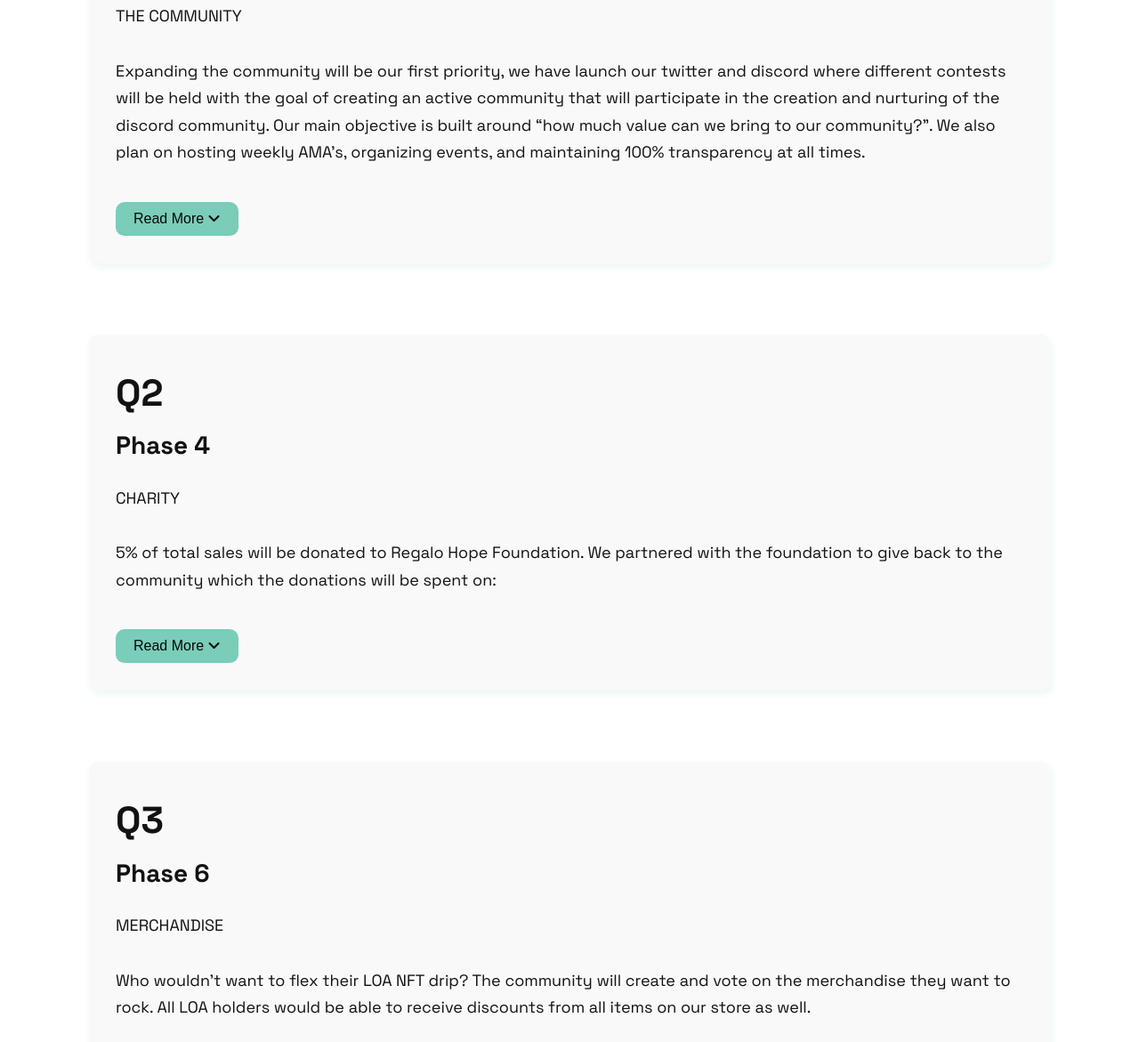
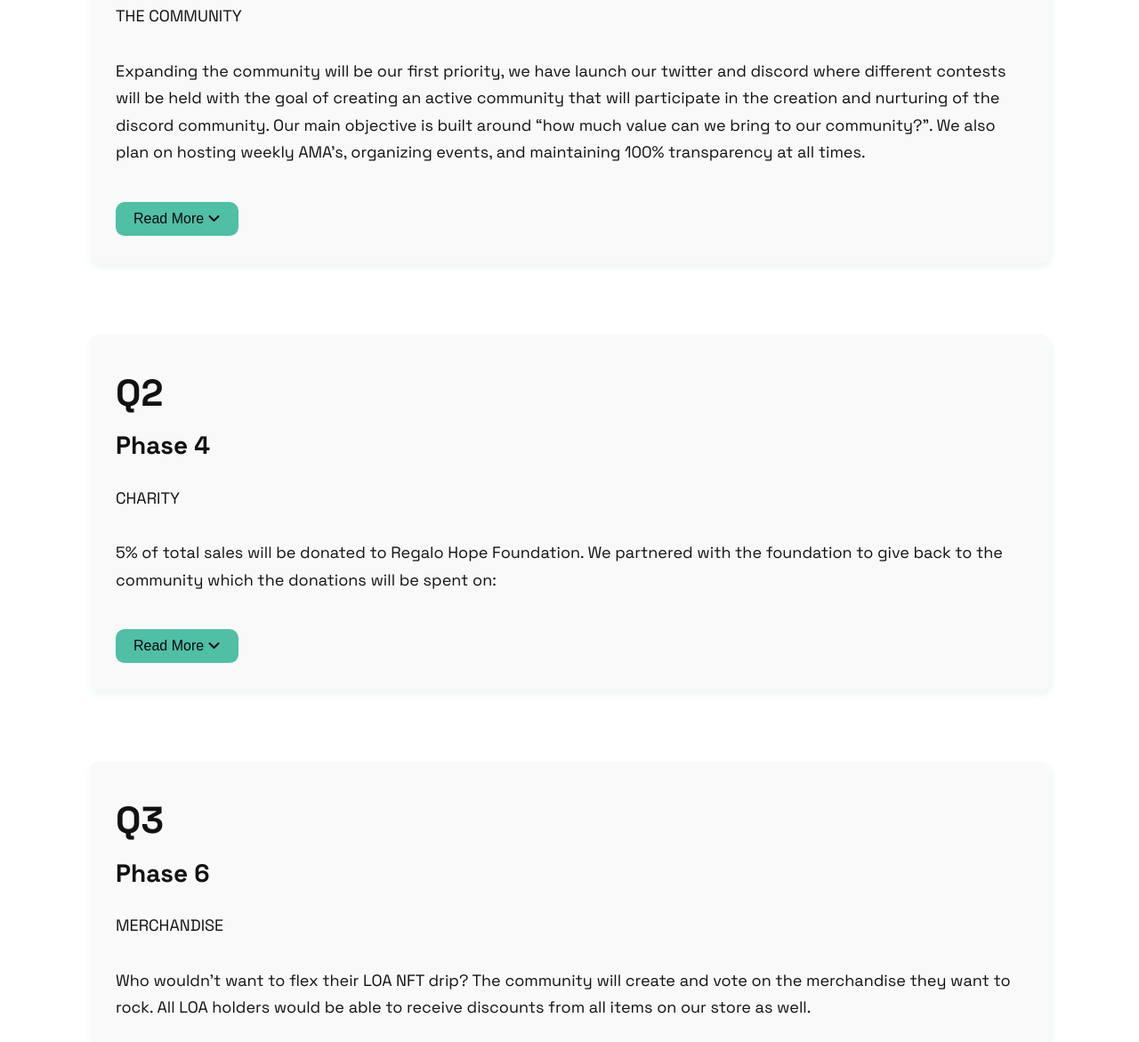
Before and after one commit to prosperemebo/Lions-of-Africa-NFT, a website built with webpack: page src/index.html in a window 1280 px wide. Shown: the part 5999-7170 px from the top of the page at 89% size. Built offline with nearby package versions, Linux system fonts and the light colour scheme; files whose address does not match are found by name.

```diff
--- a/src/sass/components/_btn.scss
+++ b/src/sass/components/_btn.scss
@@ -41,7 +41,7 @@
     border-bottom: 1px solid $color-primary;
     padding: 10px 20px;
     transition: all 0.2s;
-    background-color: rgba($color-accent, 0.6);
+    background-color: rgba($color-accent, 0.8);
   }
 
   &:hover {
```
